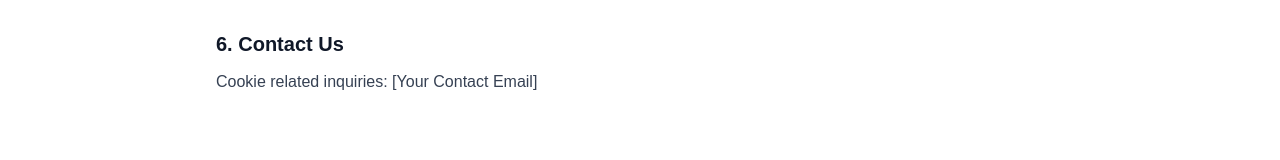
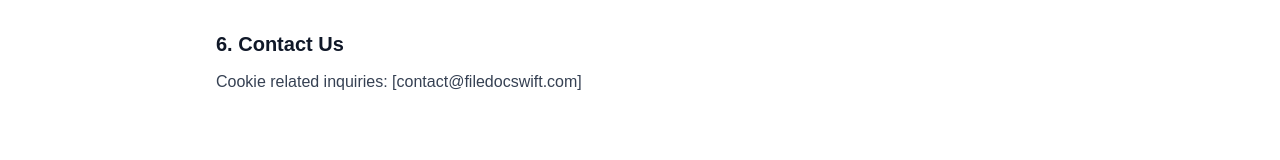
Before and after one commit to yrzhuang-max/my-next-site, a Next.js app in the folder my-next-site/: page /legal/cookie-policy in a window 1280 px wide. Shown: the part 959-1119 px from the top of the page. Built offline with nearby package versions, Linux system fonts and the light colour scheme.

Commit message:
replacce placeholder contact email in policy pages

```diff
--- a/my-next-site/app/legal/cookie-policy/page.tsx
+++ b/my-next-site/app/legal/cookie-policy/page.tsx
@@ -56,7 +56,7 @@ export default function CookiePolicyPage() {
 
         <section>
           <h2 className="text-xl font-semibold text-gray-900 mb-3">6. Contact Us</h2>
-          <p>Cookie related inquiries: [Your Contact Email]</p>
+          <p>Cookie related inquiries: [<a href="mailto:contact@filedocswift.com">contact@filedocswift.com</a>]</p>
         </section>
       </div>
     </main>
--- a/my-next-site/app/legal/privacy-policy/page.tsx
+++ b/my-next-site/app/legal/privacy-policy/page.tsx
@@ -74,7 +74,7 @@ export default function PrivacyPolicyPage() {
 
         <section>
           <h2 className="text-xl font-semibold text-gray-900 mb-3">9. Contact</h2>
-          <p>If you have privacy questions, contact us: [Your Contact Email]</p>
+          <p>If you have privacy questions, contact us: [<a href="mailto:contact@filedocswift.com">contact@filedocswift.com</a>]</p>
         </section>
       </div>
     </main>
--- a/my-next-site/app/legal/terms-of-service/page.tsx
+++ b/my-next-site/app/legal/terms-of-service/page.tsx
@@ -66,7 +66,7 @@ export default function TermsOfServicePage() {
 
         <section>
           <h2 className="text-xl font-semibold text-gray-900 mb-3">9. Contact</h2>
-          <p>Questions regarding these Terms: [Your Contact Email]</p>
+          <p>Questions regarding these Terms:[<a href="mailto:contact@filedocswift.com">contact@filedocswift.com</a>]</p>
         </section>
       </div>
     </main>
```
